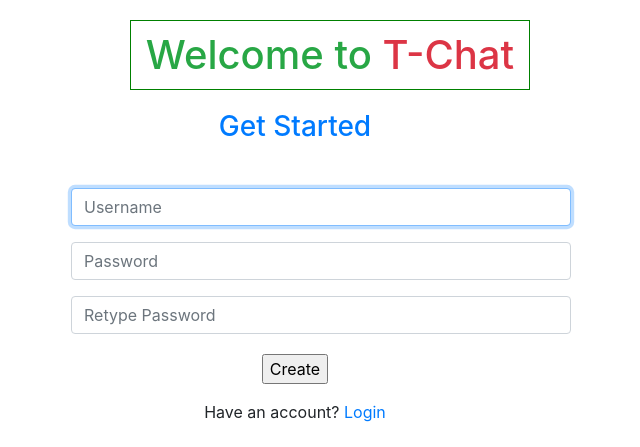
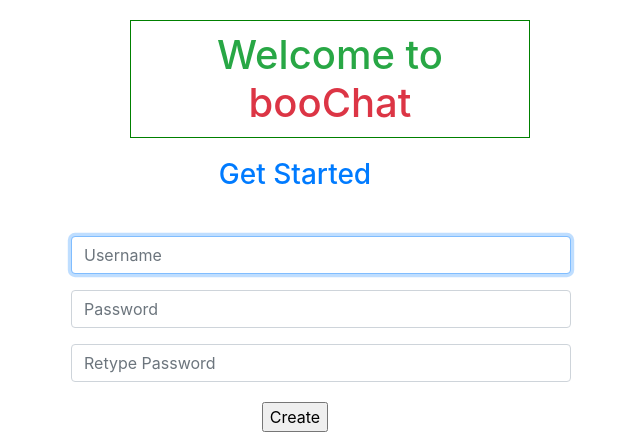
Before and after one commit to Abdelrahman-Zeidan/booChat, a Flask app: page / in a window 1280 px wide. Shown: the top 447 px of the page, without its empty margins (345-985 px from the left). Run offline with Flask 2, Linux system fonts and the light colour scheme; some libraries are stand-ins or nearby versions.

Commit message:
Add requirement.txt & Procfile

```diff
--- a/application.py
+++ b/application.py
@@ -14,7 +14,7 @@ from models import *
 #Configure app
 app = Flask(__name__)
 
-app.secret_key = 'replace later'
+# app.secret_key = 'replace later'
 
 SECRET_KEY = os.urandom(32)
 app.config['SECRET_KEY'] = SECRET_KEY
--- a/templates/chat.html
+++ b/templates/chat.html
@@ -3,7 +3,7 @@
     <head>
         <meta charset="UTF-8">
         <meta name="viewport" content="width=device-width, initial-scale=1">
-        <title>T-Chat</title>
+        <title>booChat</title>
 
         <!-- Bootstrap -->
         <link rel="stylesheet" href="https://stackpath.bootstrapcdn.com/bootstrap/4.1.3/css/bootstrap.min.css"
--- a/templates/index.html
+++ b/templates/index.html
@@ -6,7 +6,7 @@
 
 
 {% block content %}
-    <h1 class="text-success text-center page-heading">Welcome to <span class="text-danger">T-Chat</span> </h1>
+    <h1 class="text-success text-center page-heading">Welcome to <span class="text-danger">booChat</span> </h1>
     <h3 class="text-primary text-center ">Get Started</h3>
 
     <form class="text-center border-light p-3" action="{{ url_for('index') }}", method="POST">
--- a/templates/layout.html
+++ b/templates/layout.html
@@ -4,7 +4,7 @@
         <meta charset="UTF-8">
         <meta name="viewport" content="width=device-width, initial-scale=1.0">
 
-        <title>{% block title%}{% endblock %} - T-Chat</title>
+        <title>{% block title%}{% endblock %} - booChat</title>
 
         <!-- Bootstrap -->
         <link rel="stylesheet" href="https://stackpath.bootstrapcdn.com/bootstrap/4.1.3/css/bootstrap.min.css"
--- a/templates/login.html
+++ b/templates/login.html
@@ -8,7 +8,7 @@
 
 {% block content %}
     <h2 class="text-center text-primary">Login now!</h2>
-    <p class="text-center">Enter your username and password to start <span class="text-danger">T-Chat</span> </p>
+    <p class="text-center">Enter your username and password to start <span class="text-danger">booChat</span> </p>
 
     <form class="text-center border-light p-3" action="{{ url_for('login') }}" method="POST">
         <div class="form-inputs">
```
Also changed, not shown: requirements.txt (+44 -2 lines), 1 other file.
